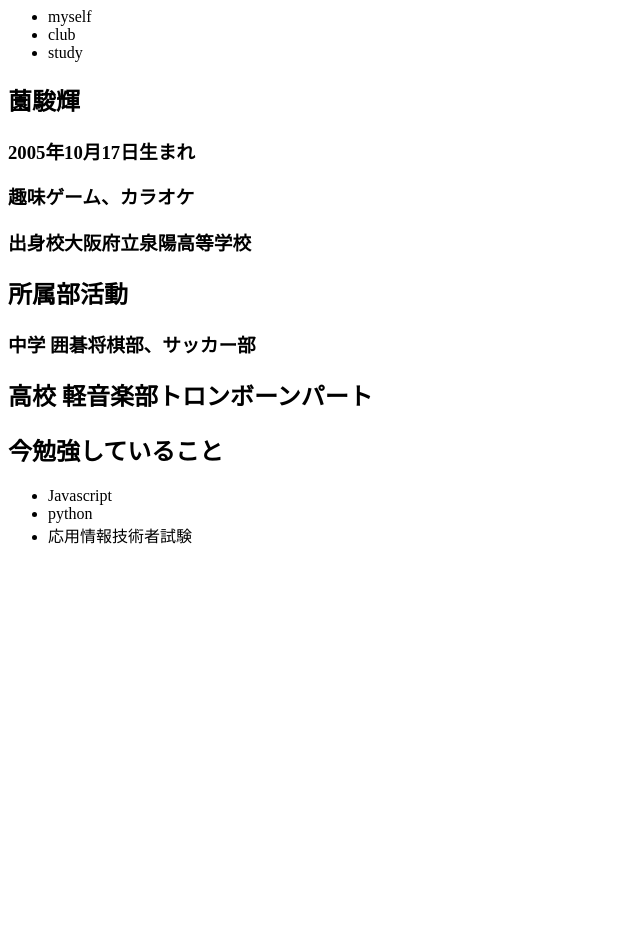
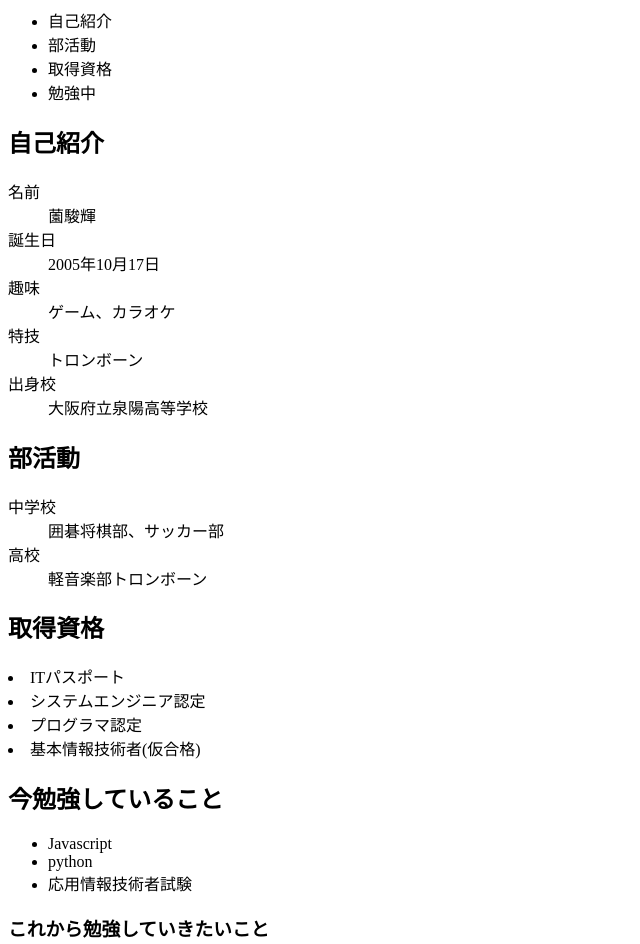
Before and after one commit to syun17/homepage, a plain HTML site: page index.html in a window 1280 px wide. Shown: the part 81-1025 px from the top of the page, without its empty margins (0-640 px from the left). Before the commit the page ends 800 px from the top, so only its background shows below. Drawn offline with Linux system fonts and the light colour scheme.

Commit message:
html完成

```diff
--- a/index.html
+++ b/index.html
@@ -1,5 +1,5 @@
 <!DOCTYPE html>
-<html lang="en">
+<html lang="ja">
 <head>
     <meta charset="UTF-8">
     <meta name="viewport" content="width=device-width, initial-scale=1.0">
@@ -7,25 +7,45 @@
 </head>
 <body>
     <header>
-        <h1>自己紹介</h1>
+        <h1>自己PR</h1>
         <ul>
-            <li>myself</li>
-            <li>club</li>
-            <li>study</li>
+            <li>自己紹介</li>
+            <li>部活動</li>
+            <li>取得資格</li>
+            <li>勉強中</li>
         </ul>
     </header>
     <main>
         <section id="myself" class="wrapper">
-            <h2>薗駿輝</h2>
-            <h3>2005年10月17日生まれ</h3>
-            <h3>趣味ゲーム、カラオケ</h3>
-            <h3>出身校大阪府立泉陽高等学校</h3>
+            <h2>自己紹介</h2>
+            <dl>
+                <dt>名前</dt>
+                <dd>薗駿輝</dd>
+                <dt>誕生日</dt>
+                <dd>2005年10月17日</dd>
+                <dt>趣味</dt>
+                <dd>ゲーム、カラオケ</dd>
+                <dt>特技</dt>
+                <dd>トロンボーン</dd>
+                <dt>出身校</dt>
+                <dd>大阪府立泉陽高等学校</dd>
+            </dl>
         </section>
         <section id="club" class="wrapper">
-            <h2>所属部活動</h2>
-            <h3>中学 囲碁将棋部、サッカー部</h3>
-            <h2>高校 軽音楽部トロンボーンパート</h2>
-            <h3></h3>
+            <h2>部活動</h2>
+            <dl>
+                <dt>中学校</dt>
+                <dd>囲碁将棋部、サッカー部</dd>
+                <dt>高校</dt>
+                <dd>軽音楽部トロンボーン</dd>
+            </dl>
+        </section>
+        <section>
+            <h2>取得資格</h2>
+            <li>ITパスポート</li>
+            <li>システムエンジニア認定</li>
+            <li>プログラマ認定</li>
+            <li>基本情報技術者(仮合格)</li>
         </section>
         <section id="study" class="wrapper">
             <h2>今勉強していること</h2>
@@ -35,6 +55,14 @@
                 <li>応用情報技術者試験</li>
             </ul>
         </section>
+        <section>
+            <h3>これから勉強していきたいこと</h3>
+            <ul>
+                <li>アプリ開発</li>
+                <li>機械学習</li>
+                <li>新しい言語</li>
+            </ul>
+        </section>
     </main>
 </body>
 </html>
```
